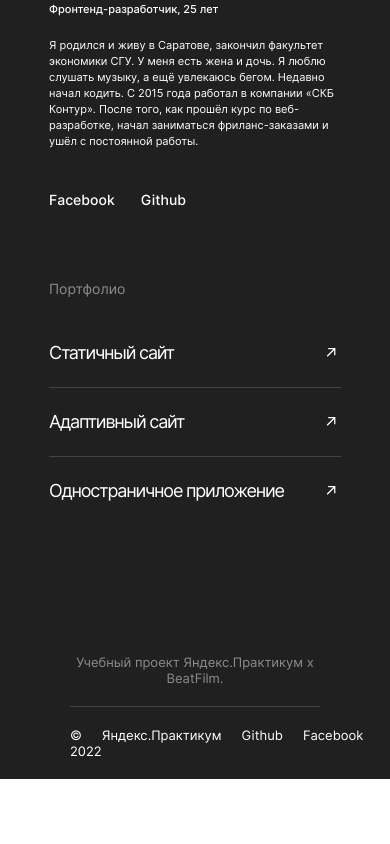
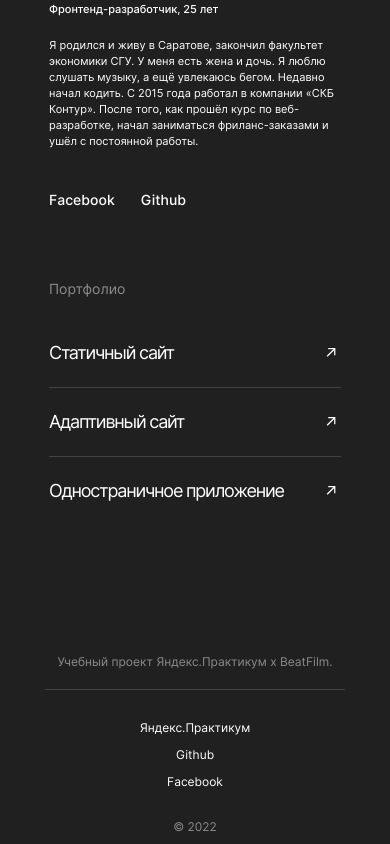
Before and after one commit to timofeykafanov/movies-explorer-frontend, a React (Create React App) app: page / in a window 390 px wide. Shown: the part 2684-3528 px from the top of the page. Before the commit the page ends 3463 px from the top, so only its background shows below. Built offline with nearby package versions, Linux system fonts and the light colour scheme.

Commit message:
feat: make Footer for 768px and 320px

```diff
--- a/src/components/Footer/Footer.css
+++ b/src/components/Footer/Footer.css
@@ -1,5 +1,7 @@
 .footer {
   background: #202020;
+  font-size: 13px;
+  line-height: 1.23;
 }
 
 .footer__container {
@@ -11,13 +13,13 @@
 
 .footer__title {
   font-weight: 400;
-  font-size: 13px;
-  line-height: 1.23;
   text-align: center;
   margin: 0;
   padding: 0 0 20px;
   border-bottom: 1px solid #424242;
   color: #8B8B8B;
+  font-size: 13px;
+  line-height: 1.23;
 }
 
 .footer__block {
@@ -25,8 +27,6 @@
   display: flex;
   justify-content: space-between;
   flex-direction: row;
-  font-size: 13px;
-  line-height: 16px;
 }
 
 .footer__year {
@@ -57,3 +57,44 @@
 .footer__link:hover {
   opacity: 0.6;
 }
+
+@media screen and (max-width: 1279px) {
+  .footer__container {
+    padding: 79px 30px 20px;
+    max-width: 768px;
+  }
+}
+
+@media screen and (max-width: 767px) {
+  .footer__container {
+    max-width: 320px;
+    padding: 79px 10px 10px;
+    font-size: 12px;
+    line-height: 1.25;
+  }
+
+  .footer__title {
+    font-size: 12px;
+    line-height: 1.25;
+  }
+
+  .footer__block {
+    flex-direction: column-reverse;
+    align-items: center;
+    text-align: center;
+    margin-top: 30px;
+  }
+
+  .footer__list {
+    flex-direction: column;
+  }
+
+  .footer__item {
+    margin: 12px 0 0;
+  }
+
+  .footer__year {
+    color: #8B8B8B;
+    margin-top: 30px;
+  }
+}
```
